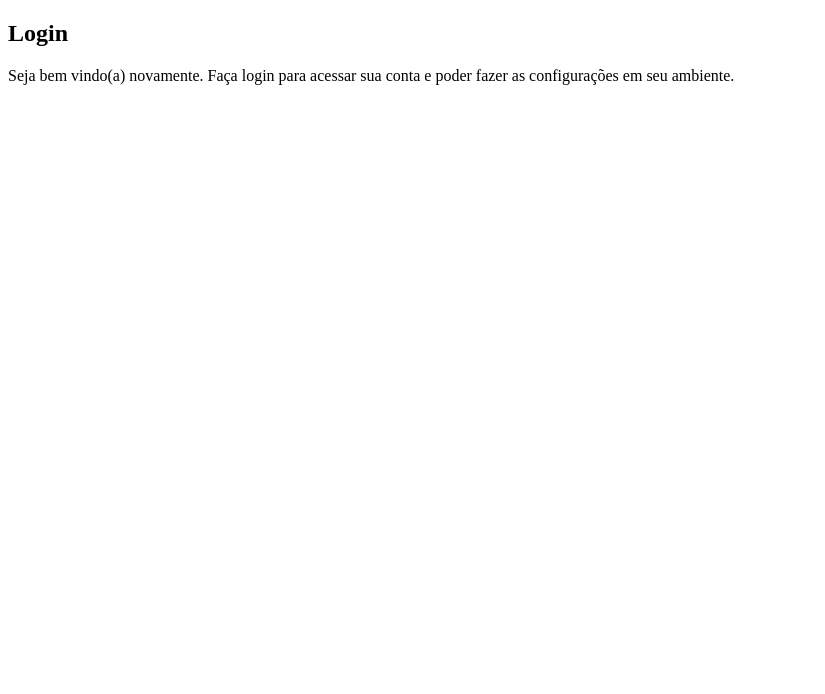
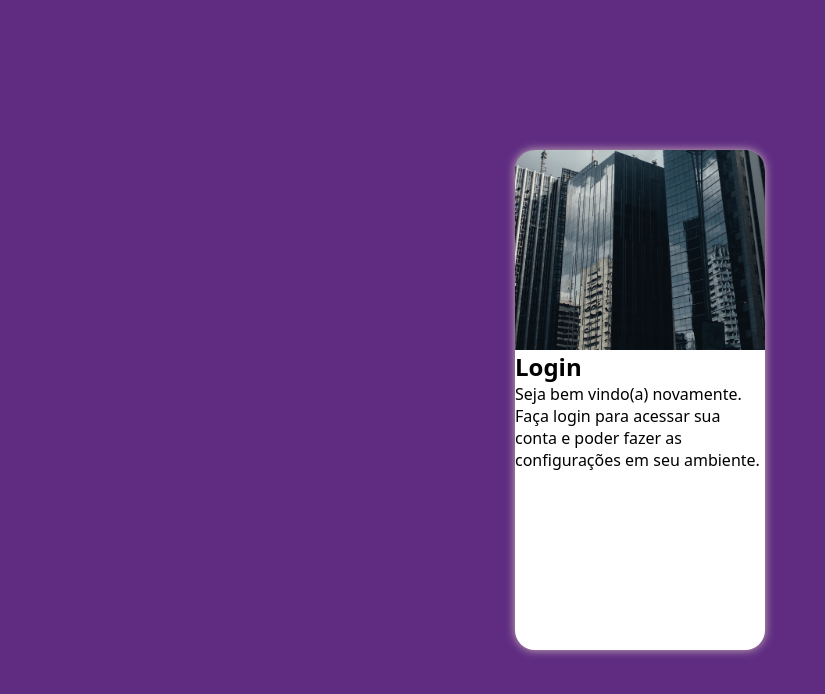
Before and after one commit to kallemback/PROJETO-LOGIN, a plain HTML site: page index.html in a window 1280 px wide. Shown: the whole page, without its empty margins (0-825 px from the left). Drawn offline with Linux system fonts and the light colour scheme.

Commit message:
atualizado imagens

```diff
--- a/index.html
+++ b/index.html
@@ -10,7 +10,8 @@
 <body>
     <main>
         <section id="login">
-            <div id=" imagem">
+            <div id="imagem">
+                <!--Aqui vai as imagens nas CSS-->
 
             </div>
             <div id="Formulario">
--- a/style/style.css
+++ b/style/style.css
@@ -7,3 +7,46 @@ lilas > #5f2c82
 
 
 */
+
+
+* {
+    font-family: system-ui, -apple-system, BlinkMacSystemFont, 'Segoe UI', Roboto, Oxygen, Ubuntu, Cantarell, 'Open Sans', 'Helvetica Neue', sans-serif;
+    padding: 0px;
+    margin: 0px;
+    box-sizing: border-box;
+}
+body, html {
+    background-color: #5f2c82;
+    height: 100vh;
+    width: 100vw;
+}
+main{
+    position: relative;
+    height: 100vh;
+    width: 100vw;
+}
+section#login{
+
+    position: absolute;
+    top: 50%;
+    left: 50%;
+    transform: translate(-50%, -50%);
+    overflow: hidden;
+    background-color: white;
+    width: 250px;
+    height: 500px;
+    border-radius: 20px;
+    box-shadow: 0px 0px 10px rgb(204, 183, 183);
+}
+section#login > div#imagem{
+    display: block;
+    background: #5f2c82 url(/images/pexels-igor-visuals-3681805\ medio.jpg)no-repeat;
+    background-position: left bottom;
+    background-size: cover;
+    height: 200px;
+
+}
+section#login > div#formulario{
+    padding: 10px;
+
+}
```
